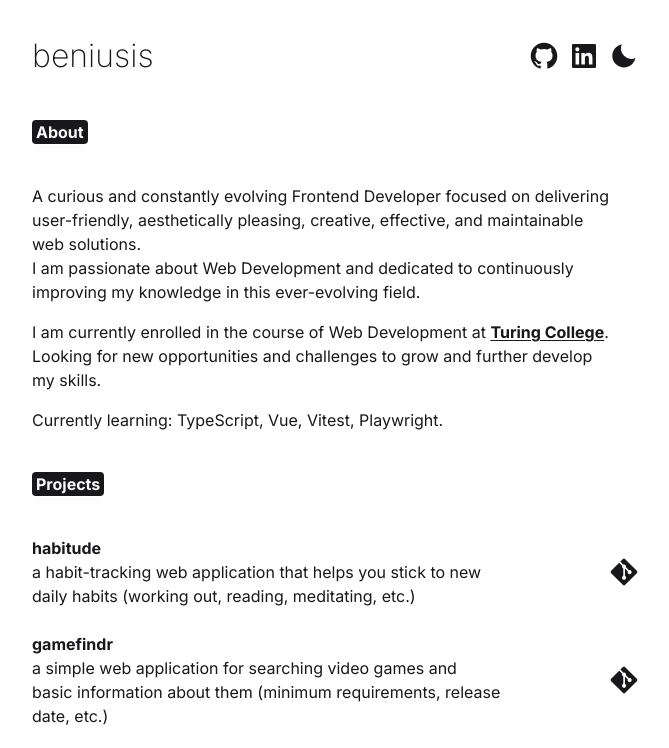
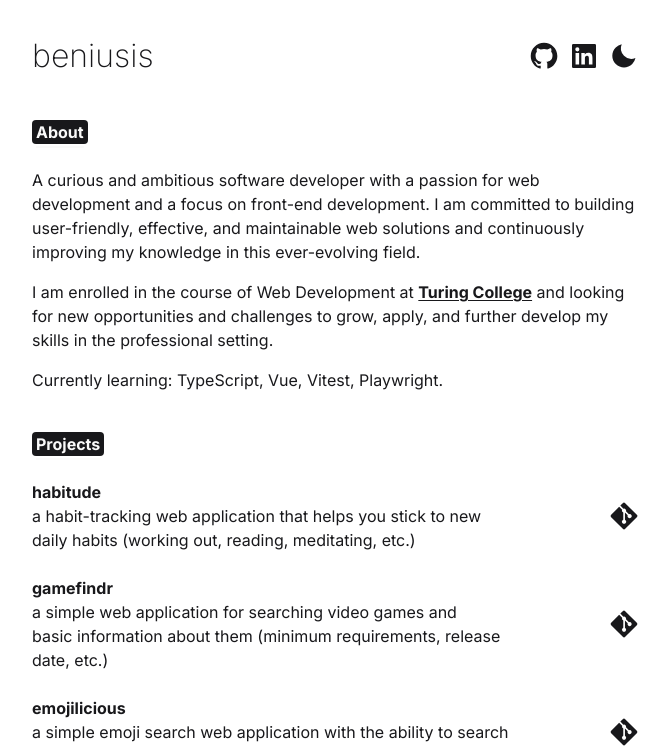
Before and after one commit to beniusis/beniusis.github.io, a React (Vite) app: page / in a window 1280 px wide. Shown: the top 748 px of the page, without its empty margins (304-973 px from the left). Built offline with nearby package versions, Linux system fonts and the light colour scheme.

Commit message:
chore: update about section

```diff
--- a/src/components/About/index.jsx
+++ b/src/components/About/index.jsx
@@ -5,21 +5,21 @@ const CURRENTLY_LEARNING = ['TypeScript', 'Vue', 'Vitest', 'Playwright'];
 
 export const About = () => {
   return (
-    <div className="flex flex-col items-start justify-center gap-10">
+    <div className="flex flex-col items-start justify-center gap-6">
       <Heading>About</Heading>
 
       <div className="flex flex-col gap-4 text-pretty text-left text-base font-normal text-zinc-900 dark:text-zinc-50 xs:text-sm">
         <p>
-          A curious and constantly evolving Frontend Developer focused on delivering user-friendly,
-          aesthetically pleasing, creative, effective, and maintainable web solutions.
-          <br />I am passionate about Web Development and dedicated to continuously improving my
-          knowledge in this ever-evolving field.
+          A curious and ambitious software developer with a passion for web development and a focus
+          on front-end development. I am committed to building user-friendly, effective, and
+          maintainable web solutions and continuously improving my knowledge in this ever-evolving
+          field.
         </p>
         <p>
-          I am currently enrolled in the course of Web Development at{' '}
-          <Link href="https://www.turingcollege.com">Turing College</Link>.
-          <br />
-          Looking for new opportunities and challenges to grow and further develop my skills.
+          I am enrolled in the course of Web Development at{' '}
+          <Link href="https://www.turingcollege.com">Turing College</Link> and looking for new
+          opportunities and challenges to grow, apply, and further develop my skills in the
+          professional setting.
         </p>
         <p>Currently learning: {CURRENTLY_LEARNING.join(', ')}.</p>
       </div>
--- a/src/components/Projects/index.jsx
+++ b/src/components/Projects/index.jsx
@@ -47,7 +47,7 @@ const PROJECTS = [
 
 export const Projects = () => {
   return (
-    <div className="flex flex-col gap-10">
+    <div className="flex flex-col gap-6">
       <Heading>Projects</Heading>
 
       <div className="flex flex-col items-start justify-center gap-6">
```
